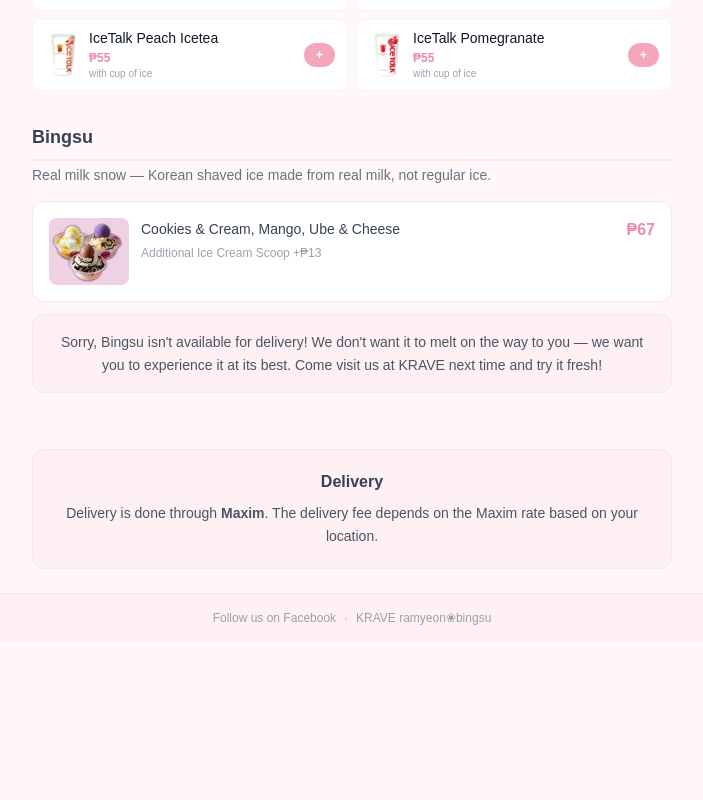
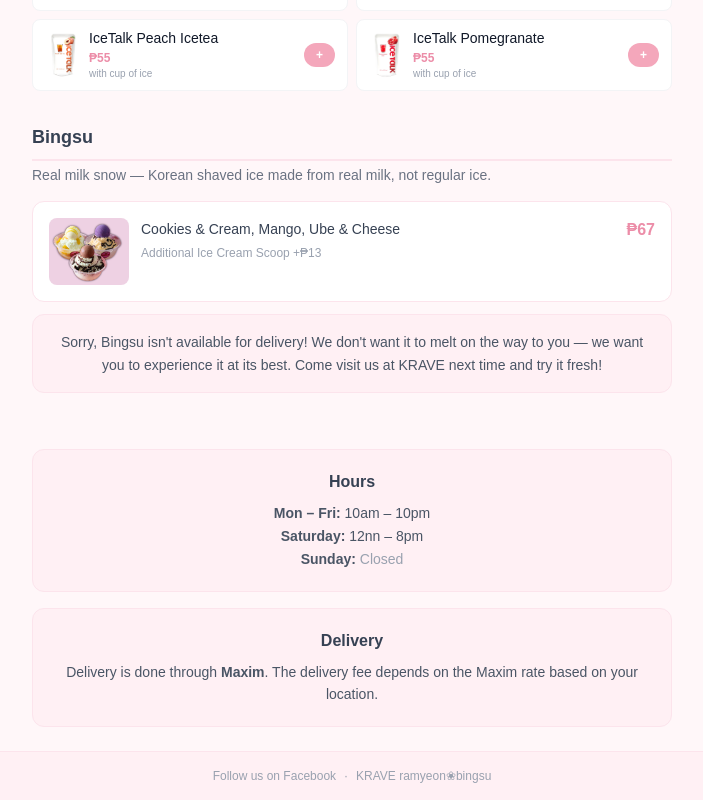
Before and after one commit to kfajardo-agsx/krave-menu, a Next.js app: page / in a window 1280 px wide. Shown: the part 2347-3147 px from the top of the page, without its empty margins (288-991 px from the left). Before the commit the page ends 2989 px from the top, so only its background shows below. Built offline with nearby package versions, Linux system fonts and the light colour scheme.

Commit message:
feat: add store hours section to footer
Co-Authored-By: Claude Opus 4.7 (1M context) <noreply@anthropic.com>

```diff
--- a/src/app/page.tsx
+++ b/src/app/page.tsx
@@ -1046,6 +1046,21 @@ export default function Home() {
         </svg>
       </a>
 
+      {/* Hours */}
+      <section className="max-w-2xl mx-auto w-full px-4 pb-4">
+        <div className="bg-sakura-50 rounded-xl p-5 border border-sakura-light text-center">
+          <h3 className="font-bold text-gray-700 mb-2">Hours</h3>
+          <p className="text-sm text-gray-600 leading-relaxed">
+            <span className="font-semibold">Mon – Fri:</span> 10am – 10pm
+            <br />
+            <span className="font-semibold">Saturday:</span> 12nn – 8pm
+            <br />
+            <span className="font-semibold">Sunday:</span>{" "}
+            <span className="text-gray-400">Closed</span>
+          </p>
+        </div>
+      </section>
+
       {/* Delivery info */}
       <section className="max-w-2xl mx-auto w-full px-4 pb-6">
         <div className="bg-sakura-50 rounded-xl p-5 border border-sakura-light text-center">
```
